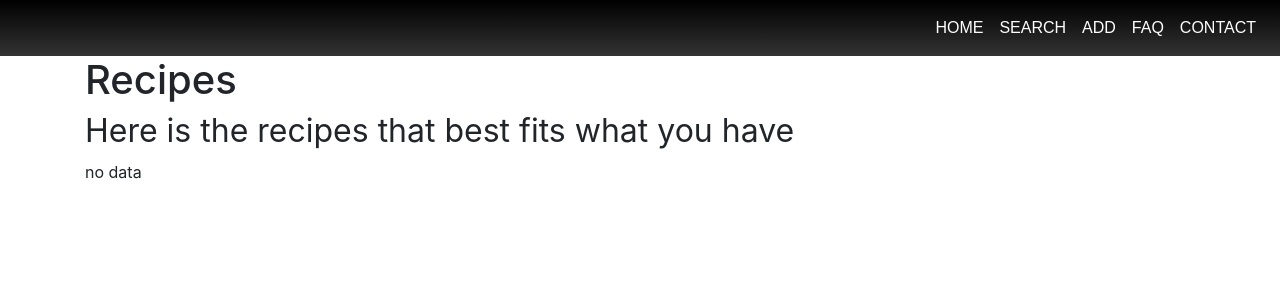
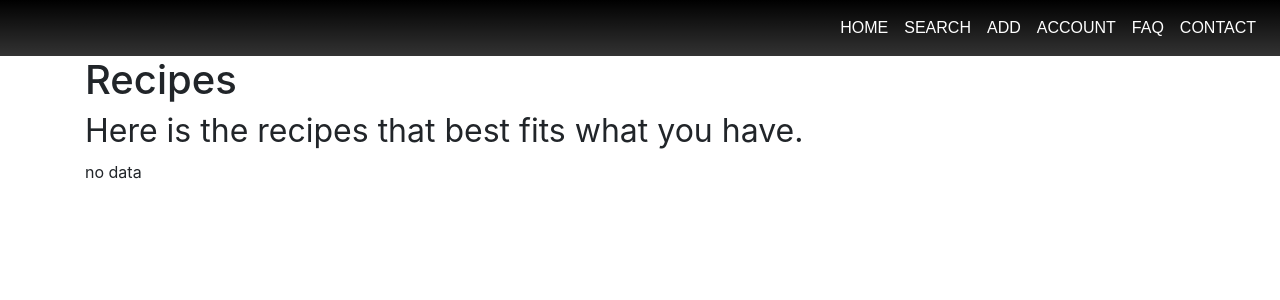
Before and after one commit to enos2328/cst205-project, a Flask app: page /recipes in a window 1280 px wide. Shown: the top 300 px of the page. Run offline with Flask 2, Linux system fonts and the light colour scheme; data that the repository does not hold is empty; some libraries are stand-ins or nearby versions.

Commit message:
Update recipes.html

```diff
--- a/templates/recipes.html
+++ b/templates/recipes.html
@@ -25,19 +25,22 @@
           <div class="collapse navbar-collapse" id="navbarNav">
             <ul class="navbar-nav ml-auto">
               <li class="nav-item">
-              <a class="nav-link" href="/">HOME </a>
+                <a class="nav-link" href="/">HOME </a>
               </li>
               <li class="nav-item">
-              <a class="nav-link" href="/search">SEARCH</a>
+                <a class="nav-link" href="/search">SEARCH</a>
               </li>
               <li class="nav-item">
-              <a class="nav-link" href="/login">ADD</a>
+                <a class="nav-link" href="/addrecipe">ADD</a>
               </li>
               <li class="nav-item">
-              <a class="nav-link" href="/faq">FAQ</a>
+                <a class="nav-link" href="/login">ACCOUNT</a>
               </li>
               <li class="nav-item">
-              <a class="nav-link" href="/contract">CONTACT</a>
+                <a class="nav-link" href="/faq">FAQ</a>
+              </li>
+              <li class="nav-item">
+                <a class="nav-link" href="/contact">CONTACT</a>
               </li>
             </ul>
           </div>
@@ -45,7 +48,7 @@
       </div>
       <div class="container">
 
-        <h1>Recipes <br><small>Here is the recipes that best fits what you have</small></h1>
+        <h1>Recipes <br><small>Here is the recipes that best fits what you have.</small></h1>
 
         {% if data %}
           {% for recipe in data %} <!-- getting all 'keys' from the json object -->
```
